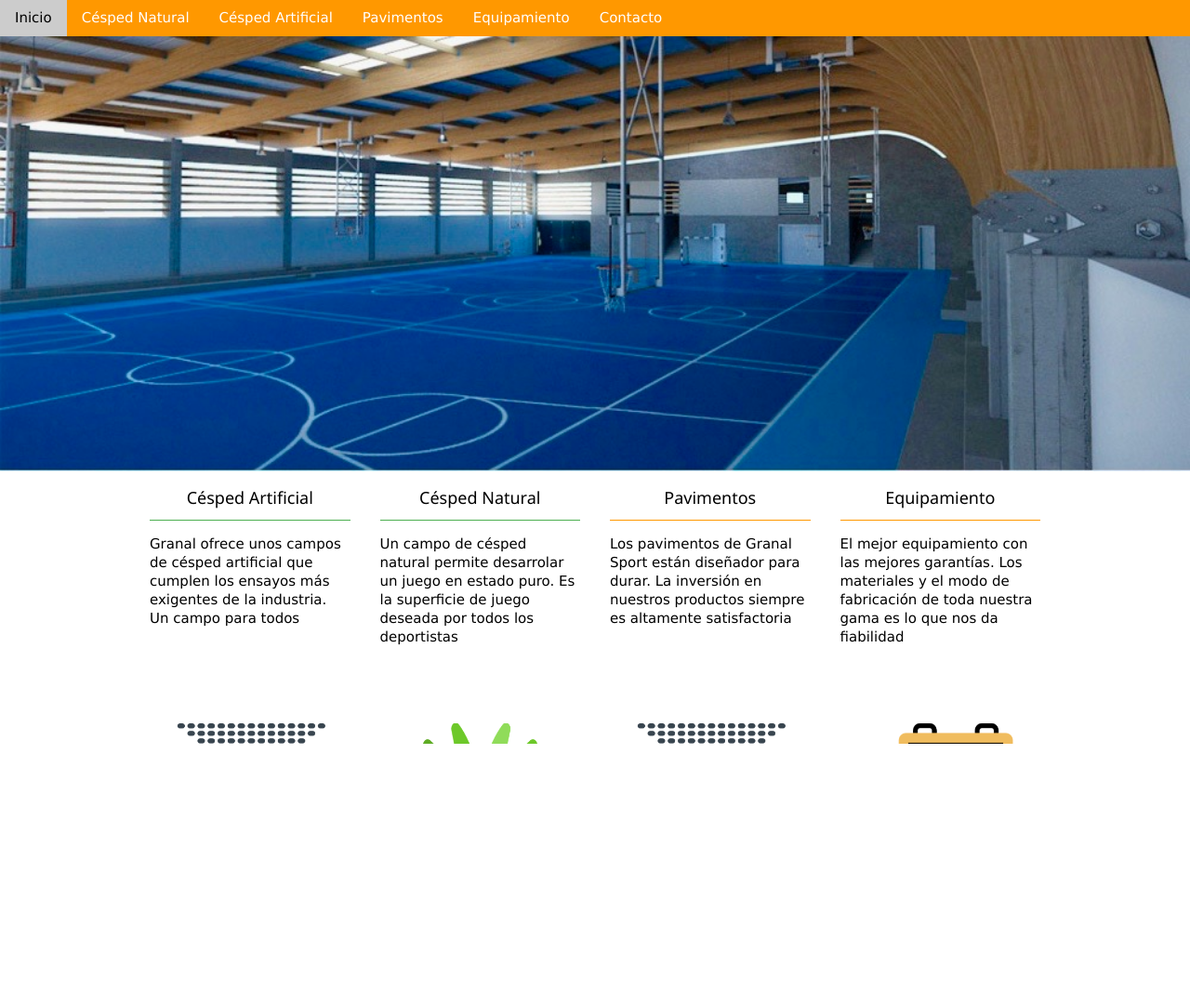
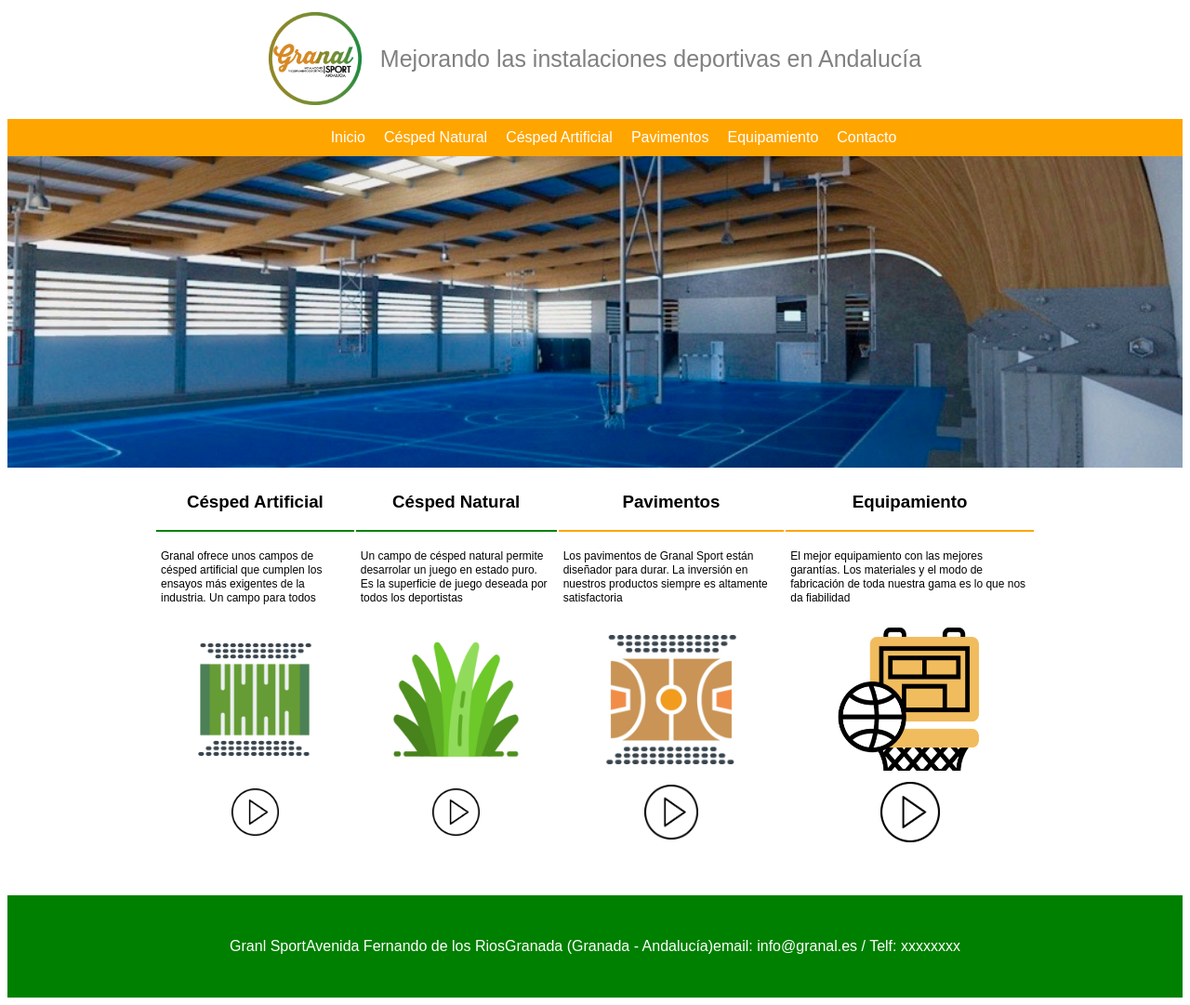
Before and after one commit to joseppalau/granal-website, a PHP site: page /templates/index.html in a window 1280 px wide. Shown: the whole page at 93% size. Before the commit the page ends 800 px from the top, so only its background shows below. Run offline with PHP 8.4, Linux system fonts and the light colour scheme.

Commit message:
home page finished

```diff
--- a/static/styles/styles.css
+++ b/static/styles/styles.css
@@ -1,7 +1,53 @@
-html{
-    height: 100%;
-    margin: auto;
-    overflow: scroll;
+html {
+  scroll-behavior: smooth;
+}
+
+body{
+  font-family: sans-serif;
+
+}
+
+.header-logo{
+  width:100%;
+  height:110px;
+  margin-bottom: 10px;
+  display: flex;
+  padding: 0px;
+  align-items: center;
+  justify-content: center;
+}
+
+.nav-bar{
+  width:100%;
+  height:40px;
+  background-color:orange;
+  display: flex;
+  align-items: center;
+}
+
+.nav-bar ul{
+  height: 40px;
+  width:100%;
+  display: flex;
+  align-items: center;
+  justify-content: center;
+
+}
+
+.nav-bar li{
+  display:inline;
+  color:orange;
+  margin: 10px;
+
+}
+
+.nav-bar a{
+  text-decoration: none;
+  color: white;
+}
+
+.nav-bar a:hover{
+  color:grey;
 }
 
 .nav-items a{
@@ -21,19 +67,41 @@ h5{
 
 p{
   font-size:auto;
-  line-height: 20px;
+  line-height: 15px;
 }
 
-img{
-  vertical-align: bottom;
-}
-
-.container-cols-home{
-  max-width:1000px;
+.table-home{
+  width:75%;
   margin: auto;
 }
 
-.container-above-icon{
-  min-height: 180px;
+td{
+  padding: 5px;
+  font-size: 12px;
+}
 
+td img{
+  vertical-align: bottom;
+  width:80%;
 }
+
+td a img{
+vertical-align: bottom;
+width:25%;
+}
+
+.footer{
+  width:100%;
+  height:110px;
+  background-color: green;
+  margin-top: 50px;
+  display: flex;
+  padding: 0px;
+  align-items: center;
+  justify-content: center;
+}
+
+.footer p{
+  display: grid;
+  color:white;
+}
--- a/templates/index.html
+++ b/templates/index.html
@@ -3,73 +3,64 @@
   <head>
     <meta charset="utf-8">
     <title>Granal Sport</title>
-    <link rel="stylesheet" href="https://www.w3schools.com/w3css/4/w3.css">
+
     <link rel="stylesheet" href="../static/styles/styles.css">
   </head>
   <body>
-    <div class="w3-top">
-      <div class="w3-bar w3-orange w3-mobile nav-items">
-        <a href="#" class="w3-bar-item w3-button">Inicio</a>
-        <a href="#" class="w3-bar-item w3-button">Césped Natural</a>
-        <a href="#" class="w3-bar-item w3-button">Césped Artificial</a>
-        <a href="#" class="w3-bar-item w3-button">Pavimentos</a>
-        <a href="#" class="w3-bar-item w3-button">Equipamiento</a>
-        <a href="#" class="w3-bar-item w3-button">Contacto</a>
+
+    <div class="header-logo">
+      <img src="../static/images/logoCirculo_granal.jpg" alt="" width="100px">
+      <p style="padding-left:20px; font-size:25px; color:grey">Mejorando las instalaciones deportivas en Andalucía</p>
     </div>
 
-    <div>
+    <div class= "nav-bar">
+      <ul>
+        <li><a href="#">Inicio</a></li>
+        <li><a href="#">Césped Natural</a></li>
+        <li><a href="#">Césped Artificial</a></li>
+        <li><a href="#">Pavimentos</a></li>
+        <li><a href="#">Equipamiento</a></li>
+        <li style="align:right;"><a href="#">Contacto</a></li>
+      </ul>
+    </div>
+
+    <div class="" style="width:100%">
       <img src="../static/images/valle-san-lorenzo.jpg" alt="" width="100%">
     </div>
 
-    <div class="container-cols-home">
-      <div class="w3-row" style="padding:5px">
-        <div class="w3-col w3-container" style="width:25%">
-          <div class="w3-border-bottom w3-border-green">
-            <h5>Césped Artificial</h5>
-          </div>
-          <div class="container-above-icon">
-          <p>Granal ofrece unos campos de césped artificial que cumplen los ensayos más exigentes de la industria. Un campo para todos</p>
-          </div>
-          <br>
-          <img src="../static/images/cesped-artificial.png" alt="" width="100%">
-        </div>
-        <div class="w3-col w3-container" style="width:25%">
-          <div class="w3-border-bottom w3-border-green">
-            <h5>Césped Natural</h5>
-          </div>
-          <div class="container-above-icon">
-            <p>Un campo de césped natural permite desarrolar un juego en estado puro. Es la superficie de juego deseada por todos los deportistas</p>
-          </div>
-          <br>
-          <img src="../static/images/cesped-natural.png" alt="" width="100%">
-        </div>
-        <div class="w3-col w3-container" style="width:25%">
-          <div class="w3-border-bottom w3-border-orange">
-            <h5>Pavimentos</h5>
-          </div>
-          <div class="container-above-icon">
-            <p>Los pavimentos de Granal Sport están diseñador para durar. La inversión en nuestros productos siempre es altamente satisfactoria</p>
-          </div>
-          <br>
-          <img src="../static/images/pista-baloncesto.png" alt="" width="100%">
-        </div>
-        <div class="w3-col w3-container" style="width:25%">
-          <div class="w3-border-bottom w3-border-orange">
-            <h5>Equipamiento</h5>
-          </div>
-          <div class="container-above-icon">
-            <p>El mejor equipamiento con las mejores garantías. Los materiales y el modo de fabricación de toda nuestra gama es lo que nos da fiabilidad</p>
-          </div>
-          <br>
-          <img src="../static/images/aro-baloncesto.png" alt="" width="100%">
-        </div>
-      </div>
+    <table class="table-home">
+      <tr>
+        <th style="border-bottom: 2px solid green;"><h3>Césped Artificial</h3></th>
+        <th style="border-bottom: 2px solid green;"><h3>Césped Natural</h3></th>
+        <th style="border-bottom: 2px solid orange;"><h3>Pavimentos</h3></th>
+        <th style="border-bottom: 2px solid orange;"><h3>Equipamiento</h3></th>
+      </tr>
+      <tr>
+        <td valign="top"><p>Granal ofrece unos campos de césped artificial que cumplen los ensayos más exigentes de la industria. Un campo para todos</p></td>
+        <td valign="top"><p>Un campo de césped natural permite desarrolar un juego en estado puro. Es la superficie de juego deseada por todos los deportistas</p></td>
+        <td valign="top"><p>Los pavimentos de Granal Sport están diseñador para durar. La inversión en nuestros productos siempre es altamente satisfactoria</p></td>
+        <td valign="top"><p>El mejor equipamiento con las mejores garantías. Los materiales y el modo de fabricación de toda nuestra gama es lo que nos da fiabilidad</p></td>
+      </tr>
+      <tr>
+        <td align="center" ><img src="../static/images/cesped-artificial.png" alt=""></td>
+        <td align="center" ><img src="../static/images/cesped-natural.png" alt=""></td>
+        <td align="center" ><img src="../static/images/pista-baloncesto.png" alt=""></td>
+        <td align="center" ><img src="../static/images/aro-baloncesto.png" alt=""></td>
+      </tr>
+      <tr>
+        <td align="center"><a href="#"><img src="../static/images/boton-de-reproduccion.png" alt=""> </a> </td>
+        <td align="center"><a href="#"><img src="../static/images/boton-de-reproduccion.png" alt=""> </a></td>
+        <td align="center"><a href="#"><img src="../static/images/boton-de-reproduccion.png" alt=""> </a></td>
+        <td align="center"><a href="#"><img src="../static/images/boton-de-reproduccion.png" alt=""> </a></td>
+      </tr>
+    </table>
+
+    <div class="footer">
+      <p>Granl Sport</p>
+      <p>Avenida Fernando de los Rios</p>
+      <p>Granada (Granada - Andalucía)</p>
+      <p>email: info@granal.es / Telf: xxxxxxxx</p>
     </div>
 
-    <script>
-    function scrollWin(x, y) {
-        window.scrollBy(x, y);
-    }
-    </script>
   </body>
 </html>
```
Also changed, not shown: static/images/boton-de-reproduccion.png (added), static/images/valle-san-lorenzo.jpg, static/styles/w3.css (added), 1 other file.
